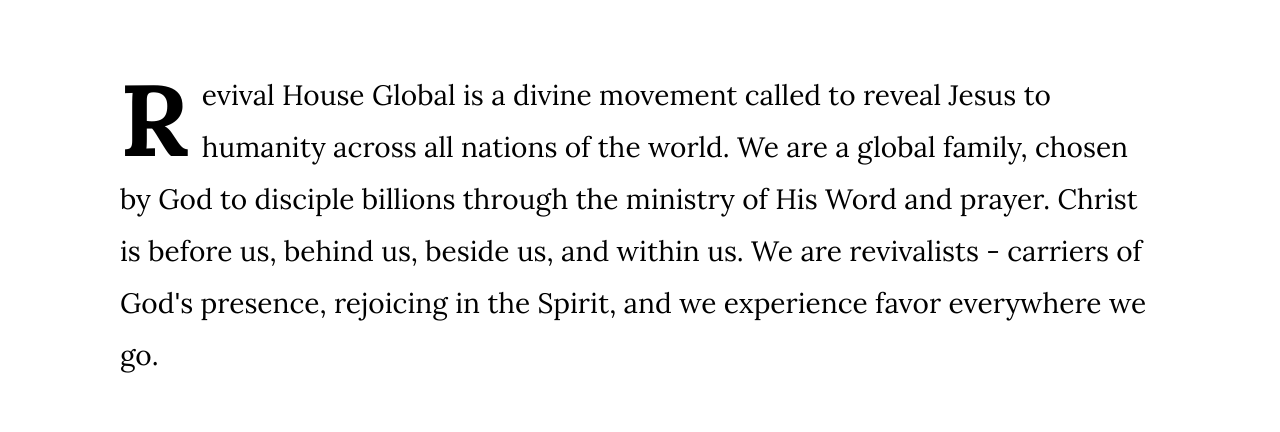
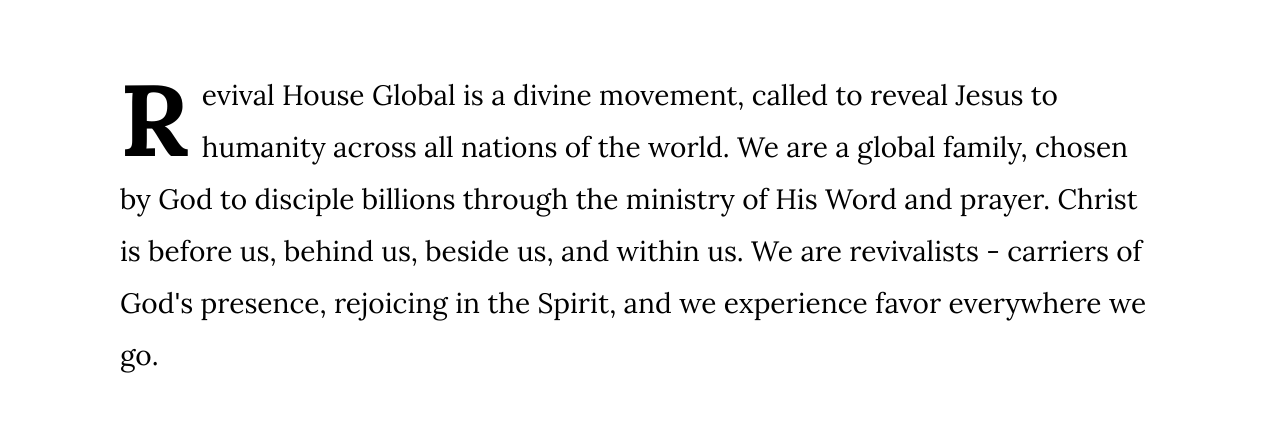
Before and after one commit to RevivalHouseGlobalCentre/RHGC, a website: page about.html in a window 1280 px wide. Shown: the part 463-895 px from the top of the page. Drawn offline with nearby package versions, Linux system fonts and the light colour scheme.

Commit message:
General Update

```diff
--- a/about.html
+++ b/about.html
@@ -91,7 +91,7 @@
             <div class="column">
 
                 <p class="lead drop-cap">
-                Revival House Global is a divine movement called to reveal Jesus to humanity across all nations of the world. We are a global family, chosen by God to disciple billions through the ministry of His Word and prayer. Christ is before us, behind us, beside us, and within us. We are revivalists - carriers of God's presence, rejoicing in the Spirit, and we experience favor everywhere we go.
+                Revival House Global is a divine movement, called to reveal Jesus to humanity across all nations of the world. We are a global family, chosen by God to disciple billions through the ministry of His Word and prayer. Christ is before us, behind us, beside us, and within us. We are revivalists - carriers of God's presence, rejoicing in the Spirit, and we experience favor everywhere we go.
                 </p>
 
                 <div class="row">
```
Also changed, not shown: index.html (+1 -1 lines), images/hero-bg-300040.jpg (deleted).
